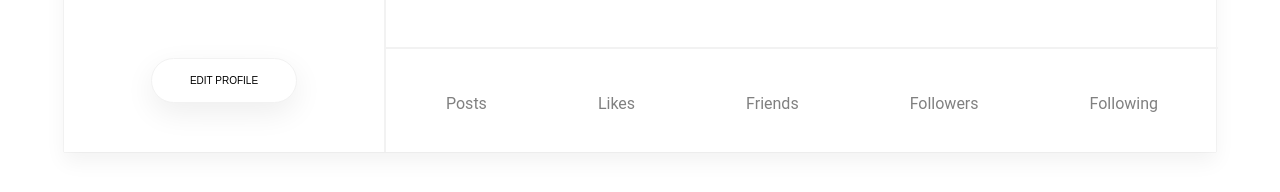
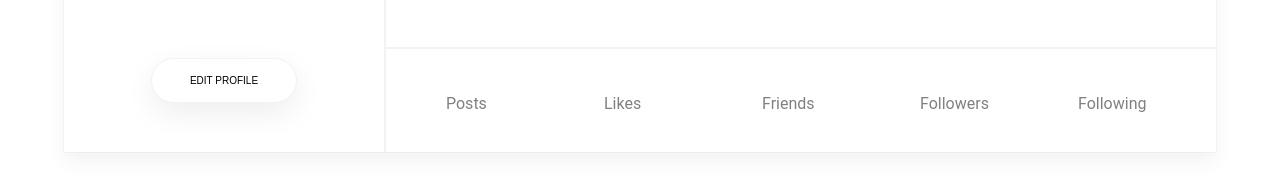
Before and after one commit to juangallego17ssa/Motion-Frontend, a React (Create React App) app: page /profile in a window 1280 px wide. Shown: the part 414-606 px from the top of the page. Built offline with nearby package versions, Linux system fonts and the light colour scheme; no server answers; sample sign-in values are in the browser's storage.

Commit message:
Profile - fix UserStats style when element active

```diff
--- a/src/pages/Profile/User.styles.js
+++ b/src/pages/Profile/User.styles.js
@@ -145,21 +145,24 @@ export const Tag = styled.p`
 `;
 
 export const UserNumbers = styled.div`
+  padding: 0 60px;
   border-top: 2px solid #f2f2f2;
   width: 100%;
   box-sizing: border-box;
-  padding: 40px 60px;
-  display: flex;
-  flex-direction: row;
-  align-items: center;
-  justify-content: space-between;
+  display: grid;
+  grid-template-columns: repeat(5, 1fr);
   gap: 78px;
 `;
 
 export const NavLinkItem = styled(NavLink)`
+  width: max-content;
   text-decoration: none;
+  padding: 40px 0;
 
   &.active {
+    border-bottom: 3px solid #AD73FD;
+;
+
     p:last-child {
       color: black;
     }
```
